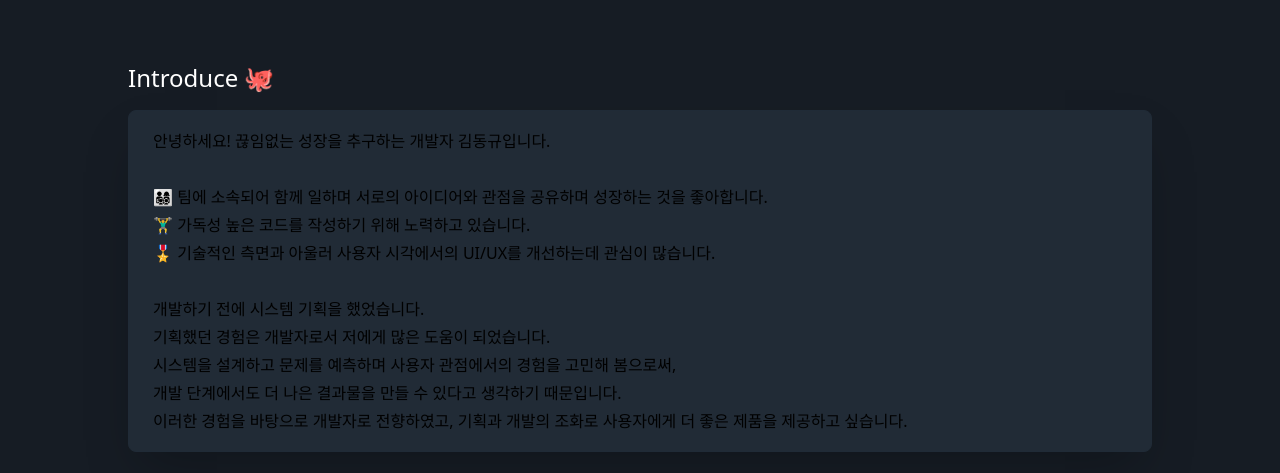
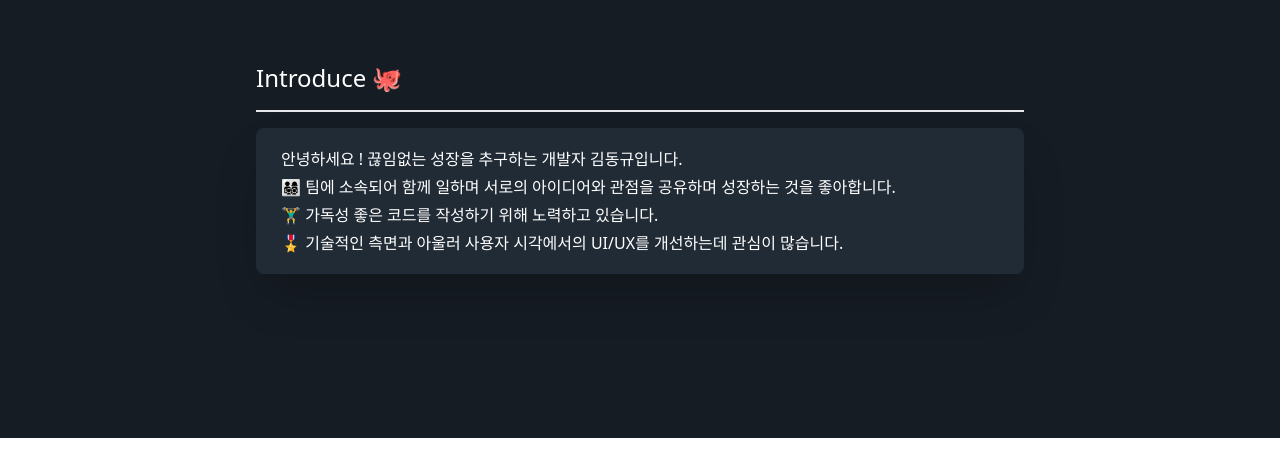
Before and after one commit to dango0812/dango0812.github.io, a React (Create React App) app: page / in a window 1280 px wide. Shown: the part 362-835 px from the top of the page. After the commit the page ends 800 px from the top, so only its background shows below. Built offline with nearby package versions, Linux system fonts and the light colour scheme.

Commit message:
design(home-introduce): Modified home introduce section container size lg -> md & apply animation

```diff
--- a/src/sections/home/home-introduce.tsx
+++ b/src/sections/home/home-introduce.tsx
@@ -7,24 +7,18 @@ import Typography from 'src/components/typography'
 
 function HomeIntroduce() {
     return (
-        <section>
-            <Container size='lg' className='flex flex-col gap-4'>
+        <section className='animate-fadeInUp'>
+            <Container size='md' className='flex flex-col gap-4'>
                 <Typography variant='h6' className='dark:text-white'>
                     Introduce 🐙
                 </Typography>
+                <hr className="w-full h-px border bg-red-500 dark:bg-gray-500" />
                 <Card>
-                    <Typography variant='body1' className='whitespace-pre-line'>
-                        {`안녕하세요! 끊임없는 성장을 추구하는 개발자 김동규입니다.
-
+                    <Typography variant='body1' className='whitespace-pre-line dark:text-white'>
+                        {`안녕하세요 ! 끊임없는 성장을 추구하는 개발자 김동규입니다.
                             👨‍👩‍👧‍👦 팀에 소속되어 함께 일하며 서로의 아이디어와 관점을 공유하며 성장하는 것을 좋아합니다.
-                            🏋️‍♂️ 가독성 높은 코드를 작성하기 위해 노력하고 있습니다.
+                            🏋️‍♂️ 가독성 좋은 코드를 작성하기 위해 노력하고 있습니다.
                             🎖️ 기술적인 측면과 아울러 사용자 시각에서의 UI/UX를 개선하는데 관심이 많습니다.
-
-                            개발하기 전에 시스템 기획을 했었습니다.
-                            기획했던 경험은 개발자로서 저에게 많은 도움이 되었습니다.
-                            시스템을 설계하고 문제를 예측하며 사용자 관점에서의 경험을 고민해 봄으로써,
-                            개발 단계에서도 더 나은 결과물을 만들 수 있다고 생각하기 때문입니다.
-                            이러한 경험을 바탕으로 개발자로 전향하였고, 기획과 개발의 조화로 사용자에게 더 좋은 제품을 제공하고 싶습니다.
                         `}
                     </Typography>
                 </Card>
```
